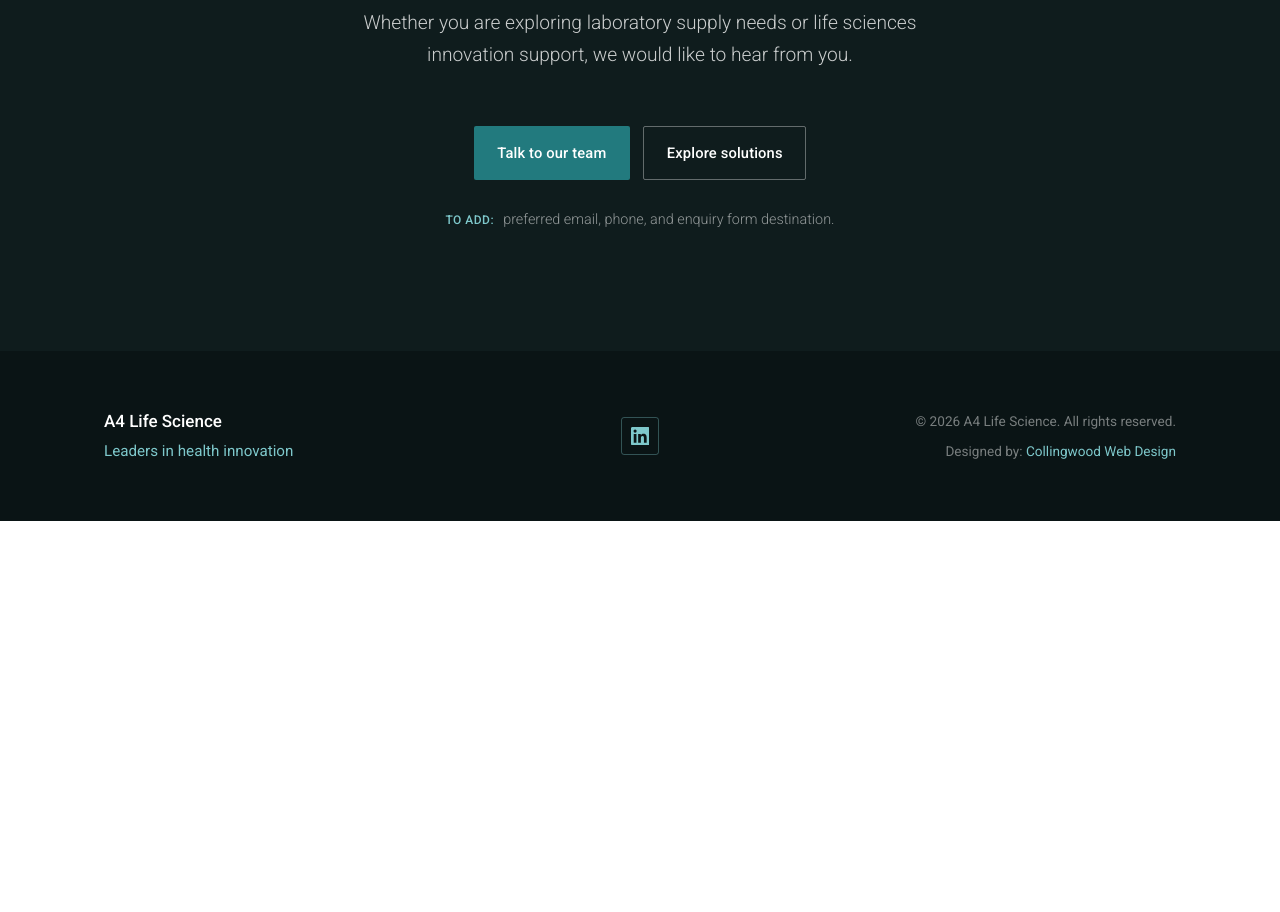
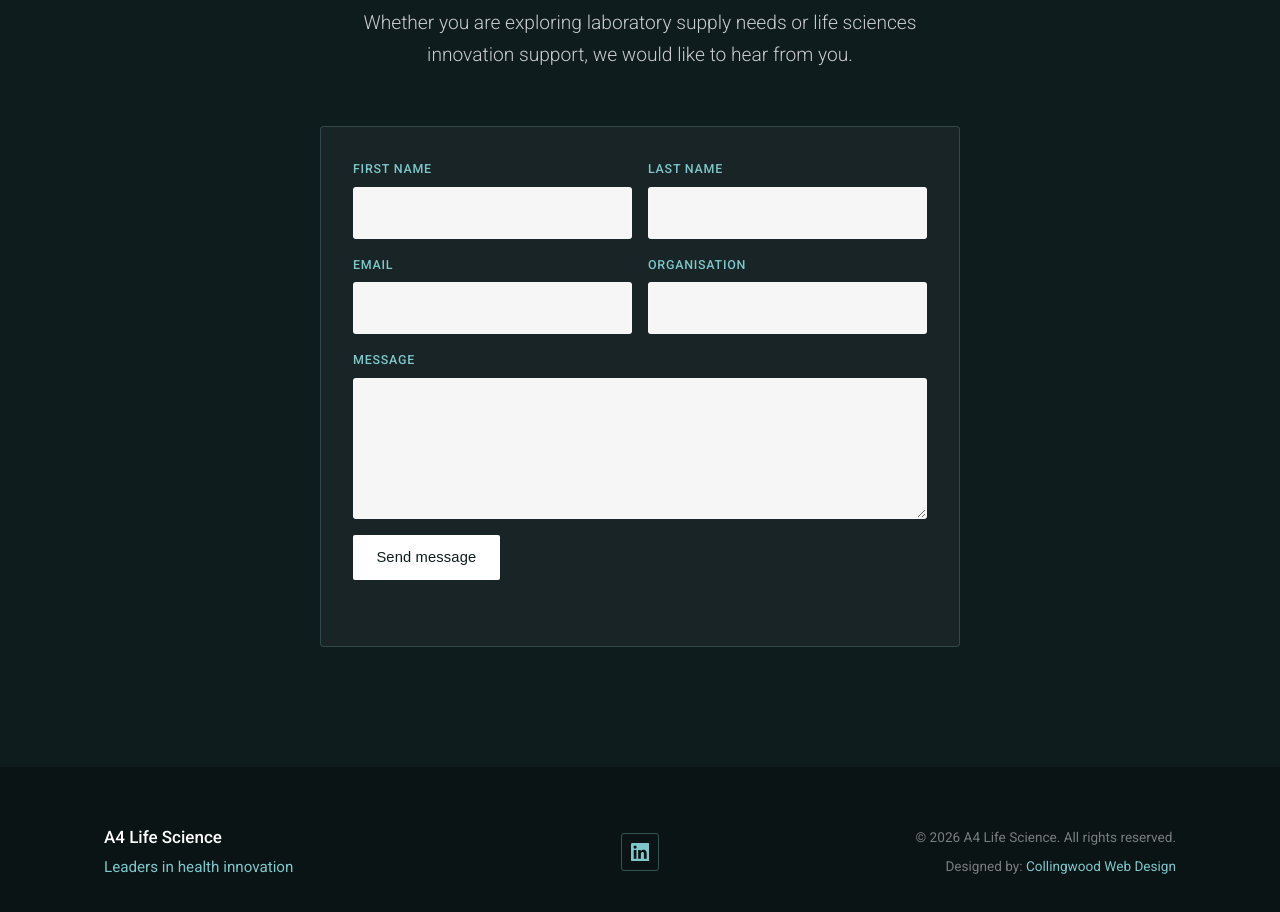
Before and after one commit to collingwood-web-design/a4-life-science-pages, a plain HTML site: page index.html in a window 1280 px wide. Shown: the part 4800-5712 px from the top of the page. Before the commit the page ends 5321 px from the top, so only its background shows below. Drawn offline with Linux system fonts and the light colour scheme.

Commit message:
Replace Contact LinkedIn CTAs with the enquiry form.
Co-authored-by: Cursor <cursoragent@cursor.com>

```diff
--- a/css/styles.css
+++ b/css/styles.css
@@ -938,14 +938,6 @@ p:last-child {
   color: rgba(255, 255, 255, 0.78);
 }
 
-.section--contact .contact-actions {
-  display: flex;
-  flex-wrap: wrap;
-  justify-content: center;
-  gap: 0.85rem;
-  margin: var(--space-lg) 0 var(--space-md);
-}
-
 .section--contact .btn--outline {
   color: #fff;
   border-color: rgba(255, 255, 255, 0.35);
@@ -957,19 +949,92 @@ p:last-child {
   border-color: rgba(255, 255, 255, 0.7);
 }
 
-.contact-blank {
-  font-size: 0.9rem;
-  color: rgba(255, 255, 255, 0.55);
-  font-weight: 300;
+.contact-form {
+  width: 100%;
+  max-width: 40rem;
+  margin: clamp(1.5rem, 4vw, 2.5rem) auto 0;
+  padding: clamp(1.35rem, 3vw, 2rem);
+  text-align: left;
+  background: rgba(255, 255, 255, 0.04);
+  border: 1px solid rgba(126, 200, 203, 0.22);
+  border-radius: 4px;
 }
 
-.blank-label {
+.contact-form__row {
+  display: grid;
+  gap: 1rem;
+  margin-bottom: 1rem;
+}
+
+@media (min-width: 640px) {
+  .contact-form__row {
+    grid-template-columns: 1fr 1fr;
+  }
+}
+
+.contact-form__field {
+  display: grid;
+  gap: 0.45rem;
+  margin-bottom: 1rem;
+  color: rgba(255, 255, 255, 0.78);
+  font-size: 0.88rem;
+  font-weight: 400;
+  letter-spacing: 0.01em;
+}
+
+.contact-form__row .contact-form__field {
+  margin-bottom: 0;
+}
+
+.contact-form__field span {
   color: #7ec8cb;
+  font-size: 0.78rem;
   font-weight: 500;
-  letter-spacing: 0.04em;
+  letter-spacing: 0.06em;
   text-transform: uppercase;
-  font-size: 0.75rem;
-  margin-right: 0.35rem;
+}
+
+.contact-form input,
+.contact-form textarea {
+  width: 100%;
+  box-sizing: border-box;
+  padding: 0.85rem 0.95rem;
+  border: 1px solid rgba(255, 255, 255, 0.16);
+  border-radius: 3px;
+  background: rgba(255, 255, 255, 0.96);
+  color: #121212;
+  font: inherit;
+  font-size: 1rem;
+  line-height: 1.4;
+  transition: border-color 0.2s var(--ease), box-shadow 0.2s var(--ease);
+}
+
+.contact-form textarea {
+  resize: vertical;
+  min-height: 8rem;
+}
+
+.contact-form input:focus,
+.contact-form textarea:focus {
+  outline: none;
+  border-color: #227a7e;
+  box-shadow: 0 0 0 3px rgba(34, 122, 126, 0.28);
+}
+
+.contact-form__actions {
+  display: flex;
+  flex-wrap: wrap;
+  gap: 0.85rem;
+  align-items: center;
+  margin-top: 0.35rem;
+}
+
+.contact-form__status {
+  min-height: 1.4em;
+  margin: 0.85rem 0 0;
+  font-size: 0.92rem;
+  font-weight: 300;
+  color: #7ec8cb;
 }
 
 /* Footer */
--- a/index.html
+++ b/index.html
@@ -257,13 +257,50 @@
         <p class="section__intro section__intro--center reveal">
           Whether you are exploring laboratory supply needs or life sciences innovation support, we would like to hear from you.
         </p>
-        <div class="contact-actions reveal">
-          <a class="btn" href="https://www.linkedin.com/in/marcelomorales1/" rel="noopener noreferrer" target="_blank">Talk to our team</a>
-          <a class="btn btn--outline" href="#solutions">Explore solutions</a>
-        </div>
-        <p class="contact-blank reveal">
-          <span class="blank-label">To add:</span> preferred email, phone, and enquiry form destination.
-        </p>
+
+        <form id="contact-form" class="contact-form reveal" novalidate>
+          <div class="contact-form__row">
+            <label class="contact-form__field">
+              <span>First Name</span>
+              <input name="First Name" type="text" autocomplete="given-name" required>
+            </label>
+            <label class="contact-form__field">
+              <span>Last Name</span>
+              <input name="Last Name" type="text" autocomplete="family-name" required>
+            </label>
+          </div>
+
+          <div class="contact-form__row">
+            <label class="contact-form__field">
+              <span>Email</span>
+              <input name="Email" type="email" autocomplete="email" required>
+            </label>
+            <label class="contact-form__field">
+              <span>Organisation</span>
+              <input name="Organisation" type="text" autocomplete="organization">
+            </label>
+          </div>
+
+          <label class="contact-form__field">
+            <span>Message</span>
+            <textarea name="Message" rows="5" required></textarea>
+          </label>
+
+          <input
+            type="text"
+            name="website"
+            data-cwd-honeypot
+            tabindex="-1"
+            autocomplete="off"
+            style="position:absolute;left:-9999px;opacity:0;height:0;width:0"
+            aria-hidden="true"
+          >
+
+          <div class="contact-form__actions">
+            <button type="submit" class="btn btn--light">Send message</button>
+          </div>
+          <p data-cwd-contact-status class="contact-form__status" role="status" aria-live="polite"></p>
+        </form>
       </div>
     </section>
   </main>
@@ -300,7 +337,8 @@
   </footer>
 
   <script src="js/main.js" defer></script>
-    <script
+  <script src="https://web-production-54a6d.up.railway.app/static/cwd-contact.js"></script>
+  <script
     defer
     src="https://media.cwd-cdn.com/monitor/agent/v1/agent.min.js"
     data-cwd-site-id="e0b03a81-d41e-440a-81cb-9ba79bce6e0e"
```
